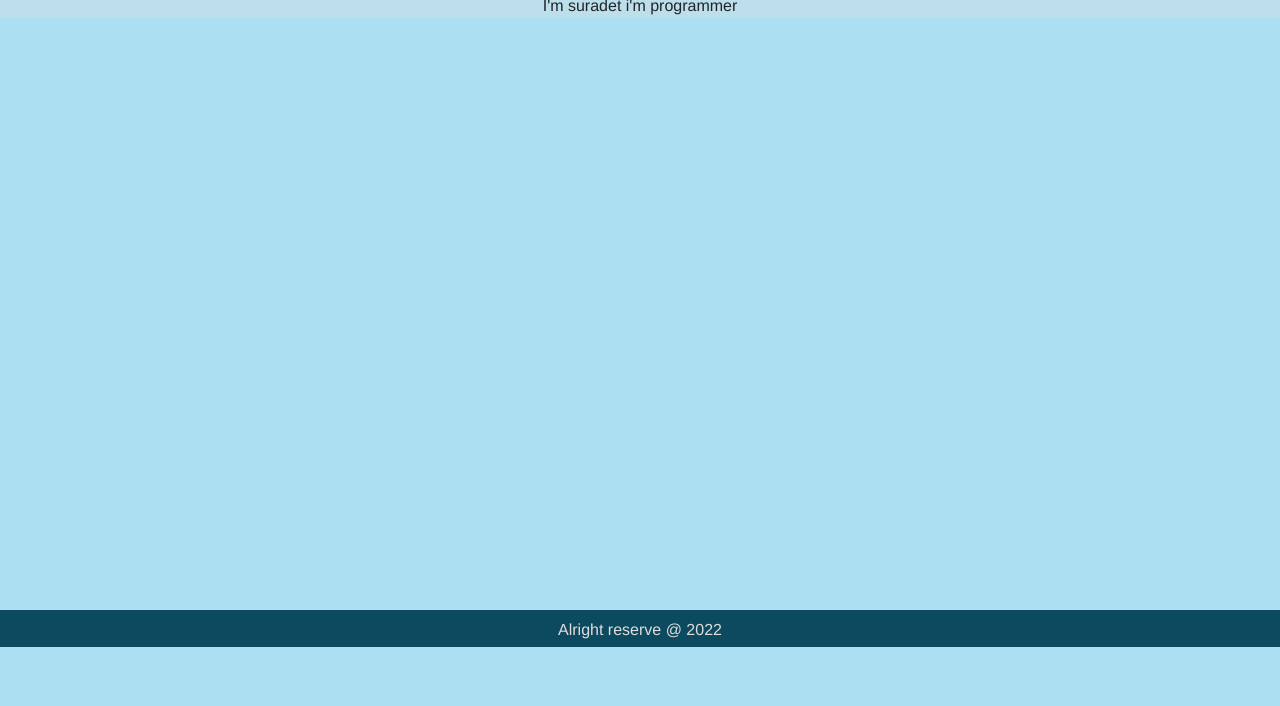
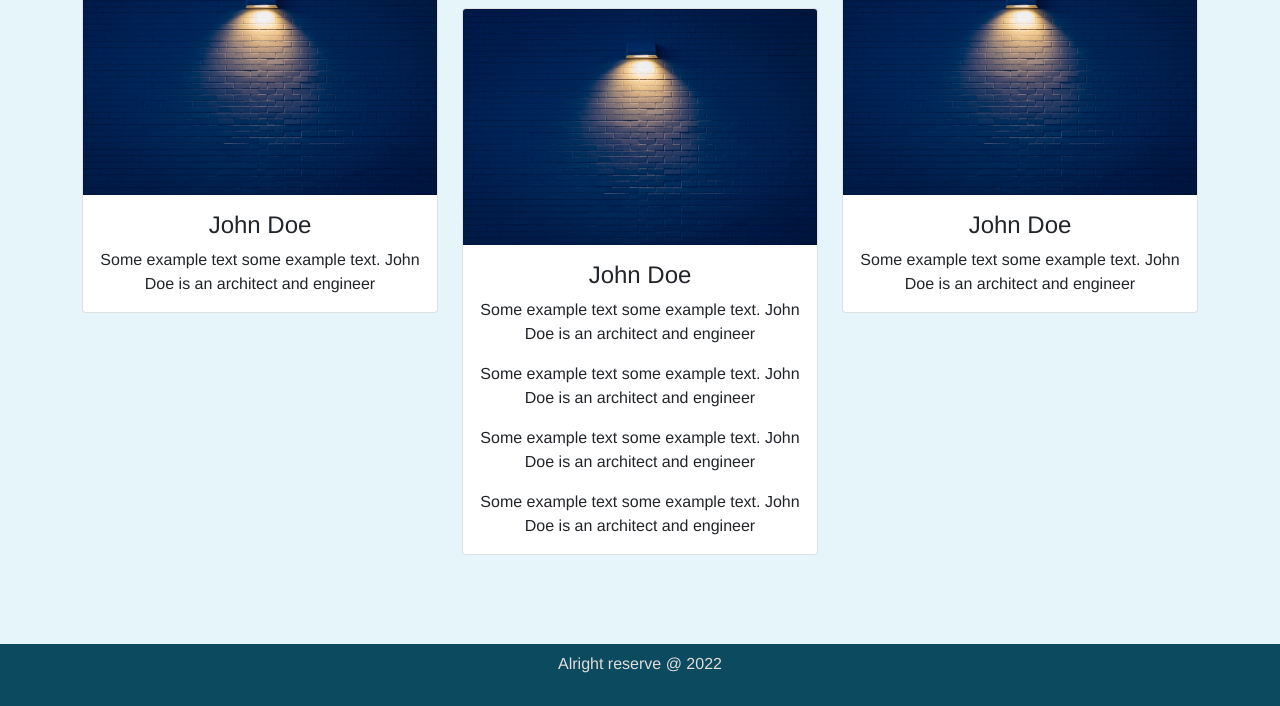
Before and after one commit to SuradetSripradit/PortFolio, a plain HTML site: page index.html in a window 1280 px wide. Shown: the part 153-859 px from the top of the page. Before the commit the page ends 800 px from the top, so only its background shows below. Drawn offline with Linux system fonts and the light colour scheme.

Commit message:
[edit] page about

```diff
--- a/common/Footer.html
+++ b/common/Footer.html
@@ -1,5 +1,6 @@
-<div class="Footer-Section Footer-Section-Style Footer-Section-Text">
+<div class="sticky-bottom Footer-Section Footer-Section-Style Footer-Section-Text">
     <div class="col-sm-12">
         <h6>Alright reserve @ 2022</h6>
+        <br>
     </div>
 </div>
--- a/index.html
+++ b/index.html
@@ -39,13 +39,40 @@
     <!-- Content -->
     <section class="Section-about">
         <div class="container">
-            <div class="About-Master-Style">
-                <h1>About me</h1>
-                <div class="container">
-                    <p>I'm suradet i'm programmer</p>
+            <div class="row About-Master-Style">
+                <div class="col-sm-4">
+                    <div class="card Card-Content-Top">
+                        <img class="card-img-top" src="./wwwroot/img/BG.jpg" alt="Card image">
+                        <div class="card-body">
+                            <h4 class="card-title">John Doe</h4>
+                            <p class="card-text">Some example text some example text. John Doe is an architect and engineer</p>
+                        </div>
+                    </div>
+                </div>
+                <div class="col-sm-4">
+                    <div class="card Card-Content-Bottom">
+                        <img class="card-img-top" src="./wwwroot/img/BG.jpg" alt="Card image">
+                        <div class="card-body">
+                            <h4 class="card-title">John Doe</h4>
+                            <p class="card-text">Some example text some example text. John Doe is an architect and engineer</p>
+                            <p class="card-text">Some example text some example text. John Doe is an architect and engineer</p>
+                            <p class="card-text">Some example text some example text. John Doe is an architect and engineer</p>
+                            <p class="card-text">Some example text some example text. John Doe is an architect and engineer</p>
+                        </div>
+                    </div>
+                </div>
+                <div class="col-sm-4">
+                    <div class="card Card-Content-Top">
+                        <img class="card-img-top" src="./wwwroot/img/BG.jpg" alt="Card image">
+                        <div class="card-body">
+                            <h4 class="card-title">John Doe</h4>
+                            <p class="card-text">Some example text some example text. John Doe is an architect and engineer</p>
+                        </div>
+                    </div>
                 </div>
             </div>
         </div>
+        <br>
     </section>
 
     <!-- Footer -->
--- a/wwwroot/css/SiteStyle.css
+++ b/wwwroot/css/SiteStyle.css
@@ -1,6 +1,6 @@
 body {
     min-height: 100%;
-    background-color: #ABDFF1;
+    background-color: rgba(171, 223, 241, 0.3);
 }
 
 
@@ -33,17 +33,23 @@ body {
     color: #0C4A60 !important;
 }
 
-.Section-about {
-    background-color: rgba(225, 221, 219, 0.3);
-}
-
 .About-Master-Style {
-    padding-top: 30px;
+    padding-top: 50px;
+    padding-bottom: 50px;
     text-align: center;
 }
 
+.Card-Content-Top {
+    margin-bottom: 15px;
+}
+
+.Card-Content-Bottom {
+    margin-bottom: 15px;
+    margin-top: 50px;
+}
+
 .Footer-Section {
-    position: absolute;
+    /* position: absolute; */
     left: 0;
     bottom: 0;
     width: 100%;
@@ -70,3 +76,16 @@ body {
     background-color: #0C4A60 !important;
     color: #E1DDDB !important;
 }
+
+@media screen and (max-width: 1080px) {
+    .Card-Content-Top,
+    .Card-Content-Bottom {
+        margin-bottom: 5px;
+        margin-top: 5px;
+    }
+    .About-Master-Style {
+        padding-top: 15px;
+        /* padding-bottom: 50px; */
+        text-align: center;
+    }
+}
```
